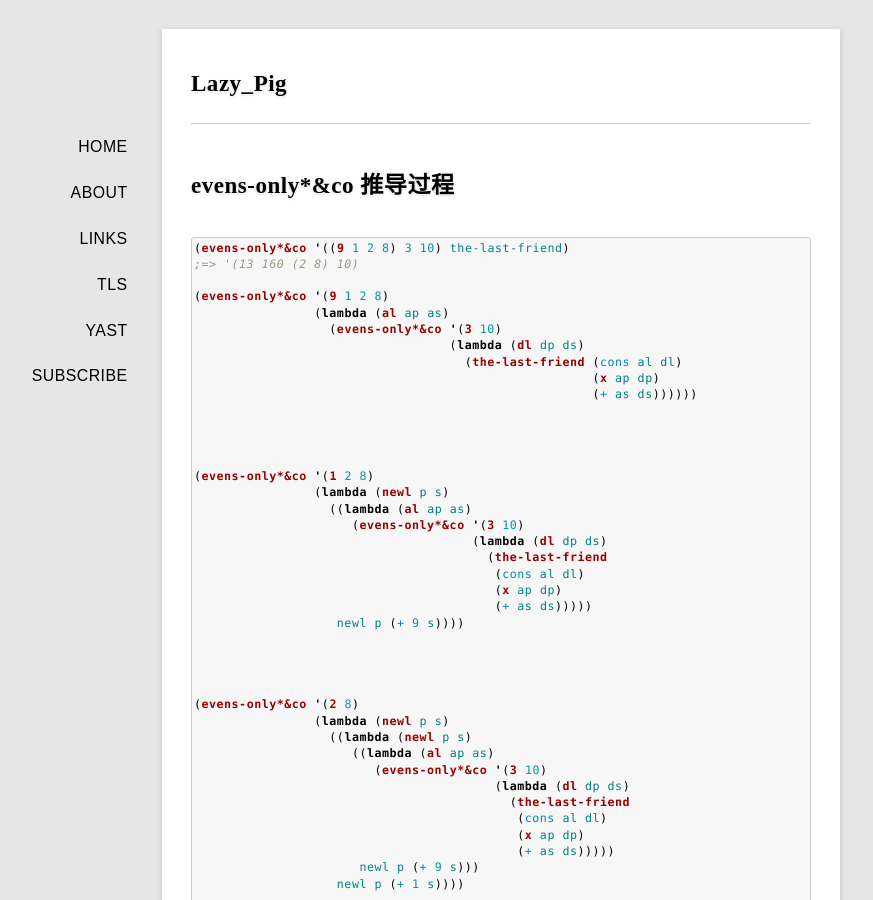
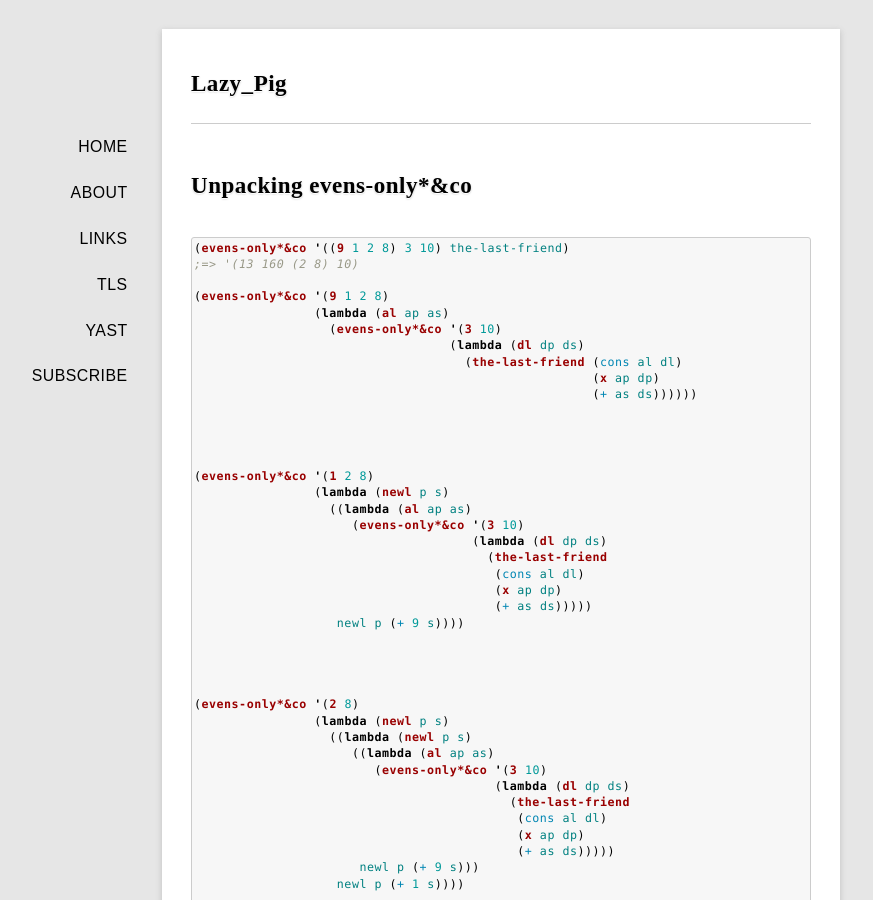
Before and after one commit to rhuichao/uternet.github.io, a Jekyll site: the page built from _posts/2014-04-20-evens-only.md, in a window 1280 px wide and 900 px high. Shown: the whole window, without its empty margins (139-1012 px from the left). Built offline with Jekyll 4.4.1, drawn with Linux system fonts in a browser that asks for light colours; some web fonts are replaced; Markdown is read by kramdown in place of the engine named in the settings.

Commit message:
new document posted

```diff
--- a/_posts/2014-04-20-evens-only.md
+++ b/_posts/2014-04-20-evens-only.md
@@ -1,6 +1,6 @@
 ---
 layout: post
-title: evens-only*&co 推导过程
+title: Unpacking evens-only*&co
 date: 2014-04-20
 ---
 
```
